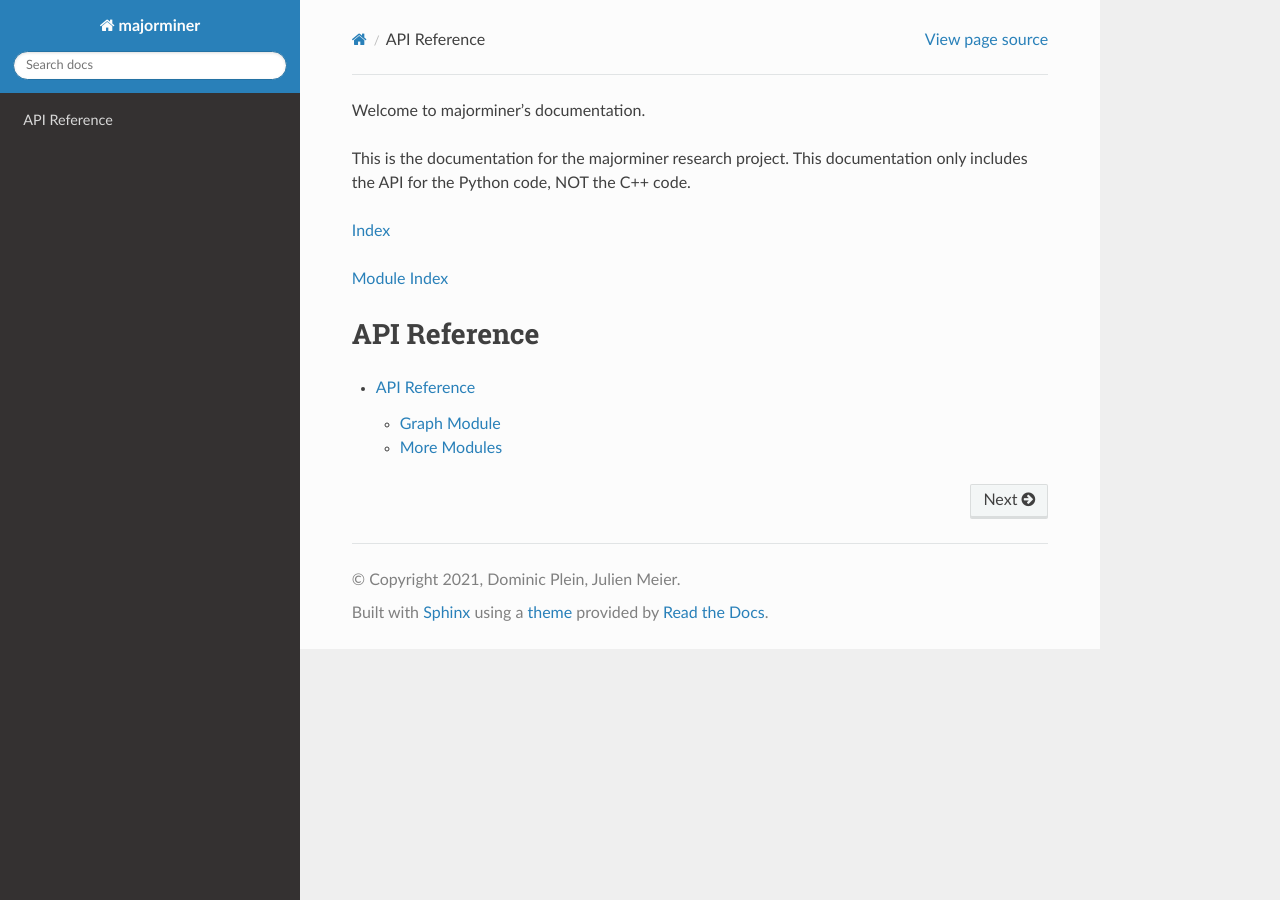
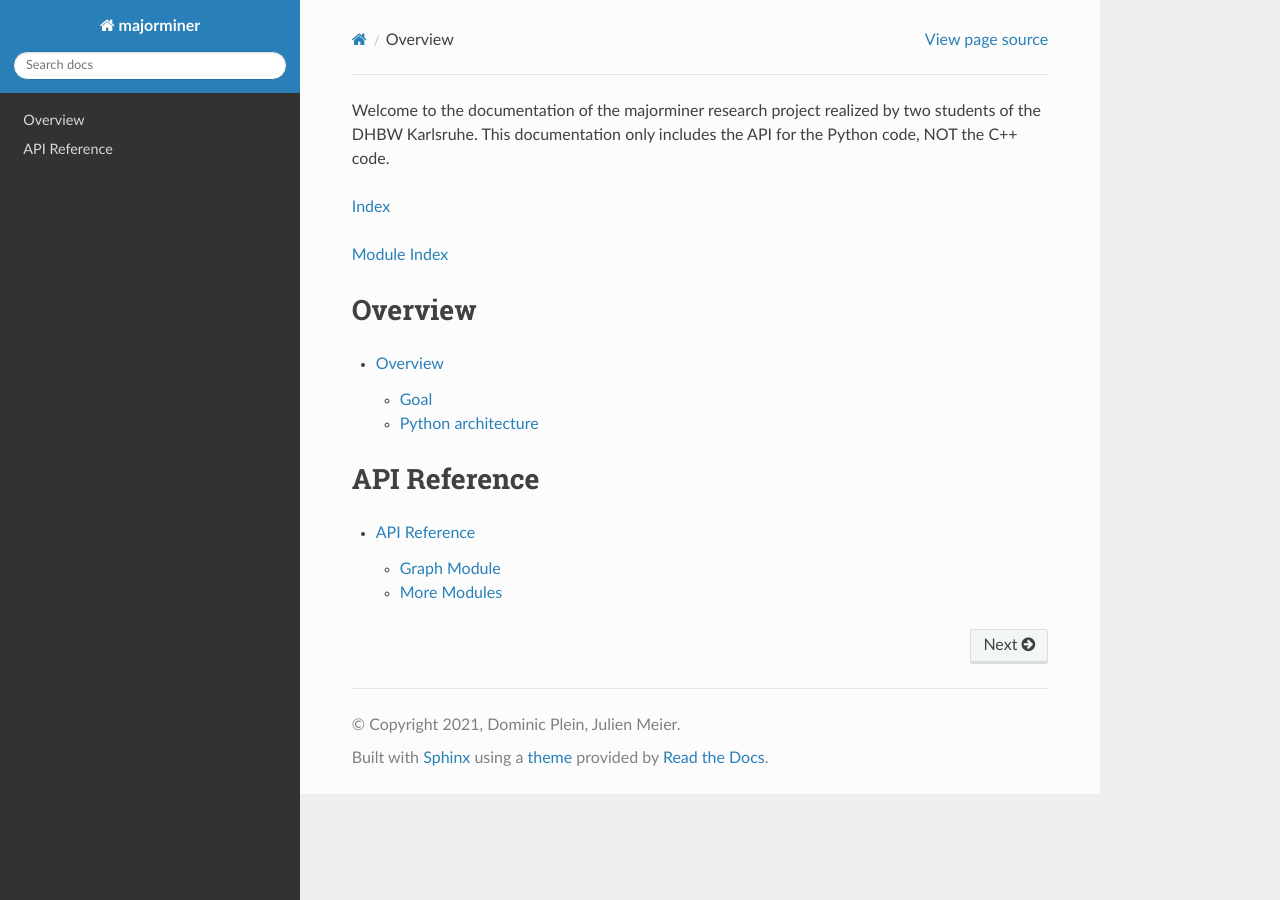
Before and after one commit to MinorEmbedding/graph-embedder, a Sphinx documentation site: the page built from python/docs/source/index.rst, in a window 1280 px wide. Built offline with Sphinx 7.4.7 and the Read the Docs theme 2.0.0, drawn with Linux system fonts in a browser that asks for light colours.

Commit message:
Add overview section to docs including diagrams

```diff
--- a/python/docs/source/index.rst
+++ b/python/docs/source/index.rst
@@ -1,22 +1,25 @@
 .. majorminer documentation master file
 
 
-Welcome to majorminer's documentation.
+Welcome to the documentation of the majorminer research project realized by two students of the DHBW Karlsruhe. This documentation only includes the API for the Python code, NOT the C++ code.
+
+* :ref:`genindex`
+* :ref:`modindex`
+
+
+Overview
+========
 
 .. toctree::
    :maxdepth: 2
-   :caption: Contents:
 
-This is the documentation for the majorminer research project. This documentation only includes the API for the Python code, NOT the C++ code.
-
-* :ref:`genindex`
-* :ref:`modindex`
+   overview
 
 
 API Reference
 =============
 
 .. toctree::
-    :maxdepth: 2
+   :maxdepth: 2
 
-    api
+   api
```
Also changed, not shown: python/docs/source/overview.rst (added, +21 -0 lines), python/docs/source/_static/embedding_solver_principle.png (added), python/docs/source/_static/python_architecture.png (added).
